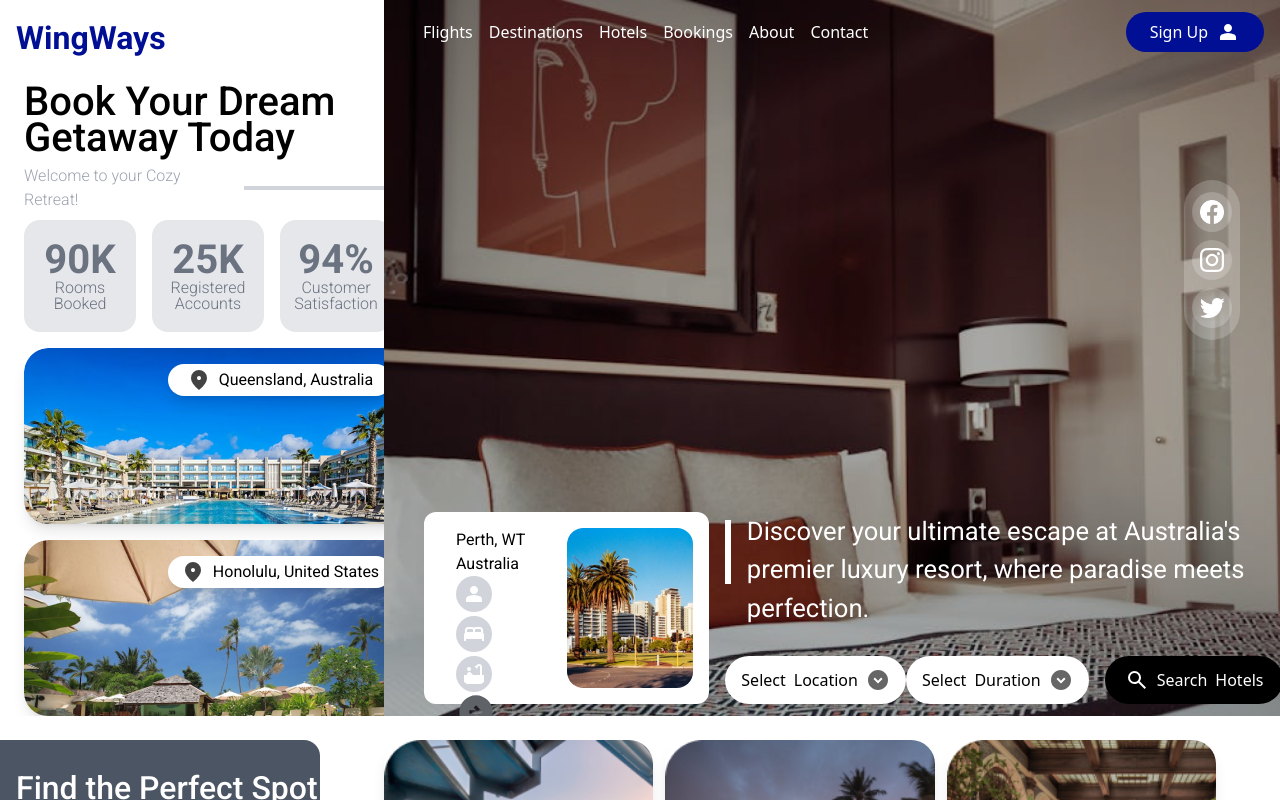
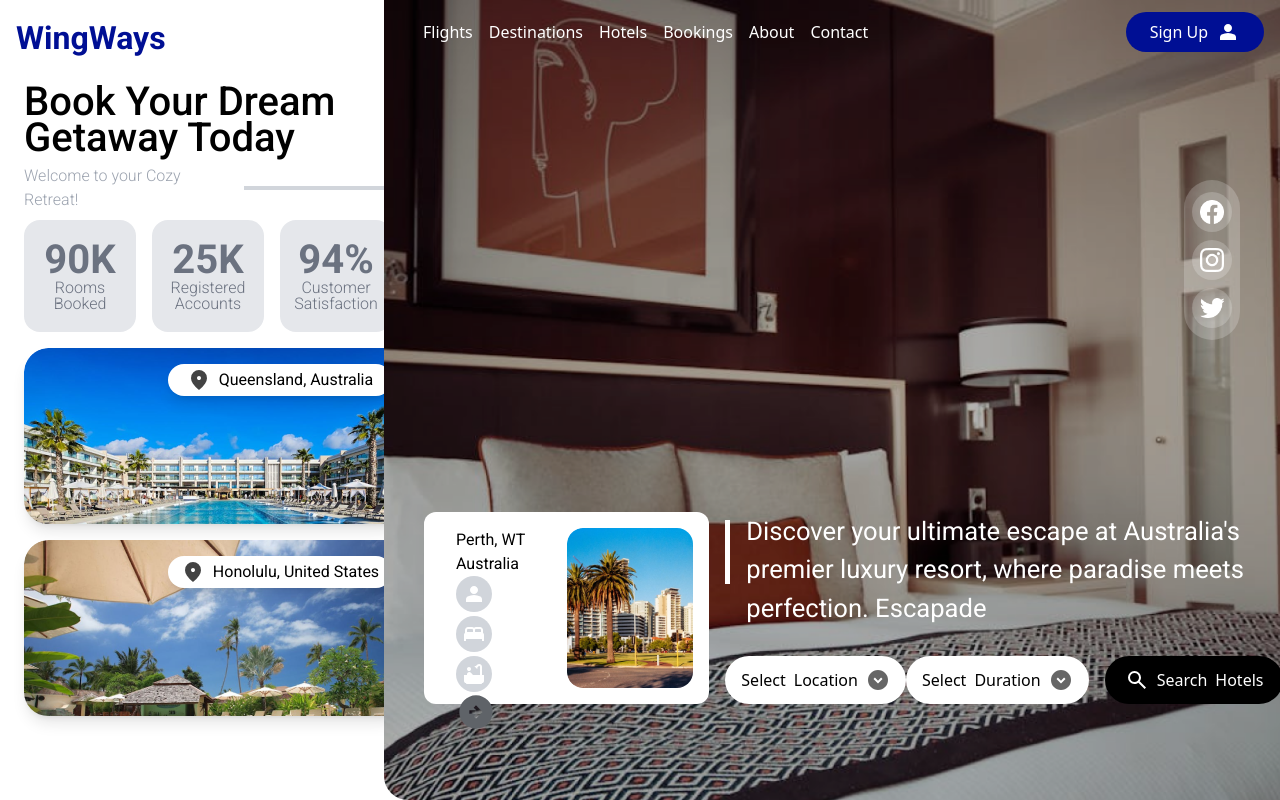
Before and after one commit to Adameyi/Wingways-Full-Stack-App, a React (Vite) app in the folder frontend/: page /hotels in a window 1280 px wide. Shown: the top 800 px of the page. Built offline with nearby package versions, Linux system fonts and the light colour scheme; no server answers; a web font is replaced by a local one.

Commit message:
Vercel/Pythonanywhere Config, Hotels Page UI Fix

```diff
--- a/frontend/src/components/HotelHero.jsx
+++ b/frontend/src/components/HotelHero.jsx
@@ -10,7 +10,7 @@ import Hotel_Perth from '../assets/images/Hotel_Perth.png'
 function HotelHero() {
 
     return (
-        <div className='relative overflow-hidden'>
+        <div className='relative overflow-hidden sm:min-h-screen'>
             <div
                 className='absolute w-full sm:w-[70vw] h-[50vh] sm:h-screen right-0 bg-cover rounded-bl-3xl'
                 style={{
@@ -18,7 +18,7 @@ function HotelHero() {
                 }}
             >
                 {/* Social Media Side Selection*/}
-                <div className='hidden sm:block'>
+                <div className='hidden sm:block '>
                     <div className='absolute right-10 flex items-center h-[65vh]'>
                         <div className='rounded-full h-40 w-14 bg-white bg-opacity-20 flex flex-col justify-center items-center gap-2'>
                             <div className='bg-white h-10 w-10 rounded-full bg-opacity-20 flex justify-center items-center'>
@@ -68,7 +68,7 @@ function HotelHero() {
                             <div className='hidden md:block mt-2 h-16 w-3 mr-4 bg-white' />
                             <h1 className='hidden md:block roboto-regular text-white text-[1.6rem]'>Discover your ultimate escape at
                                 Australia's premier luxury resort,
-                                where paradise meets perfection.</h1>
+                                where paradise meets perfection. Escapade</h1>
                             <h1 className='lg:hidden roboto-regular text-white text-2xl mb-2'>Book your Dream Getaway Today</h1>
                         </div>
                         <div className='flex flex-row'>
```
Also changed, not shown: frontend/vercel.json (added), 2 other files (tests, documents, lock files or other folders).
